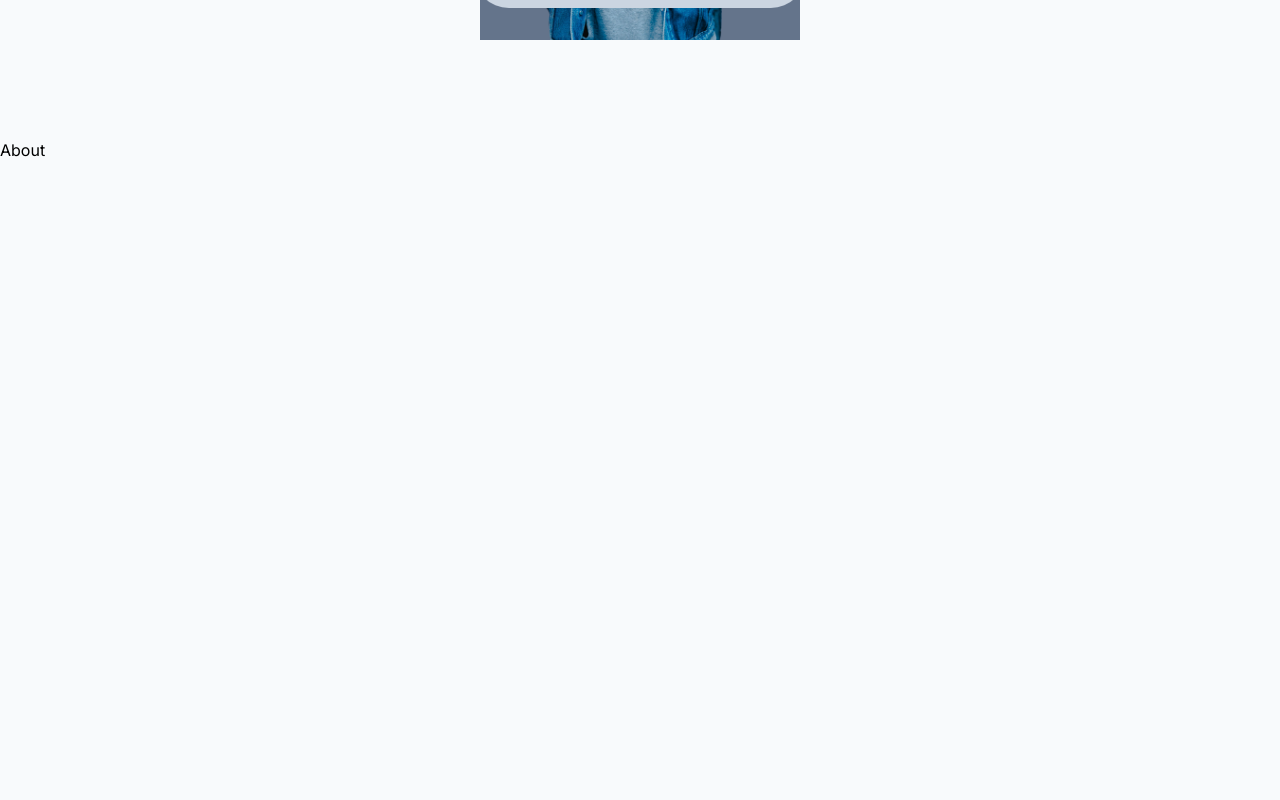
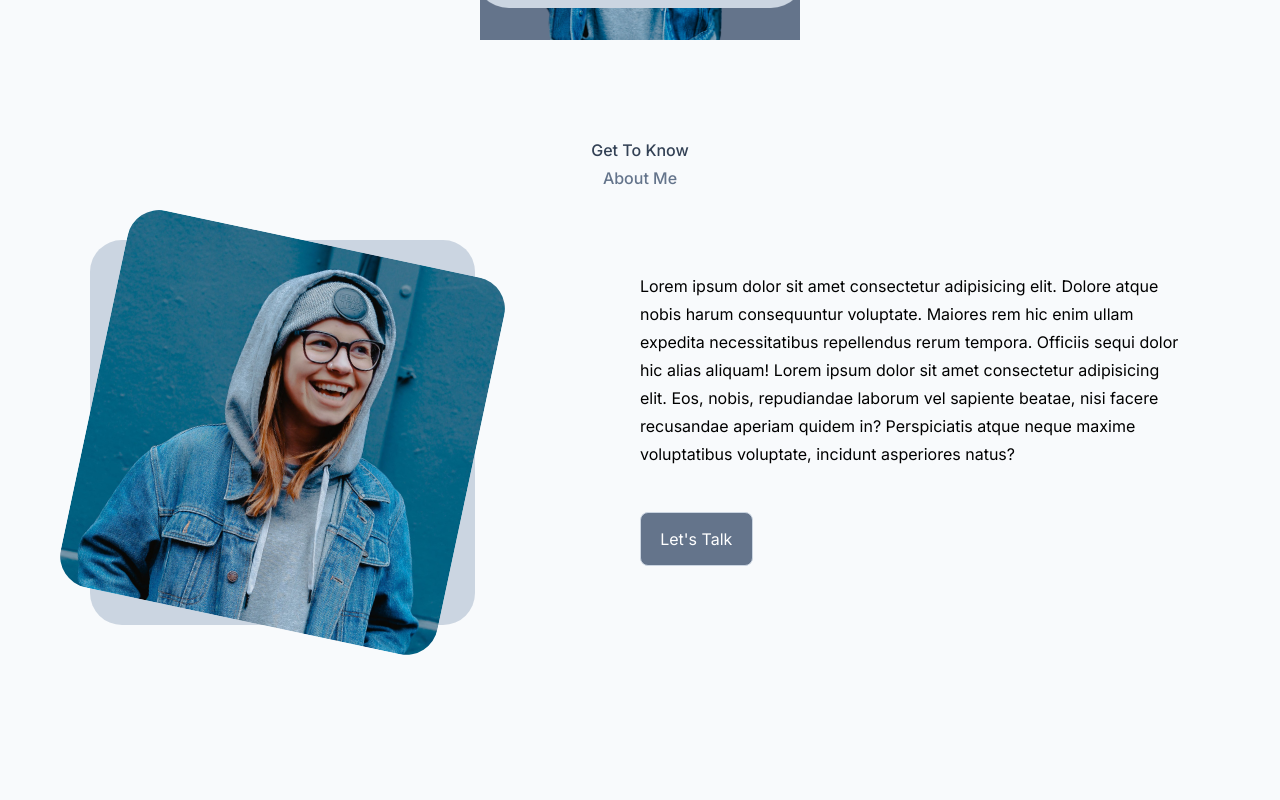
Before and after one commit to Adeyemi-Muaz-Ayomide/my-portfolio, a React (Vite) app: page / in a window 1280 px wide. Shown: the part 760-1560 px from the top of the page. Built offline with nearby package versions, Linux system fonts and the light colour scheme.

Commit message:
about section completed

```diff
--- a/src/components/about/About.tsx
+++ b/src/components/about/About.tsx
@@ -1,5 +1,61 @@
+import ME from "../../assets/me-about.jpg";
+// import { FaAward } from "react-icons/fa";
+// import { FiUsers } from "react-icons/fi";
+// import { VscFolderLibrary } from "react-icons/vsc";
+
 const About = () => {
-  return <section id='about'>About</section>;
+  return (
+    <section id="about">
+      <h5>Get To Know</h5>
+      <h2 className="text-slate-500">About Me</h2>
+
+      <div className=" container grid grid-cols-[35%,50%] gap-[15%] max-[1024px]:gap-0 max-[1024px]:grid-cols-1">
+        {/* About Me */}
+        <div className=" w-full aspect-square rounded-[2rem] grid place-items-center max-[1024px]:w-2/4 max-[1024px]:mt-8 max-[1024px]:mx-auto max-[1024px]:mb-16 max-[600px]:w-[65%] max-[600px]:mt-0 max-[600px]:mr-12 max-[600px]:mb-8 bg-gradient-to-r from-transparent to bg-slate-300">
+          {/* About Me Image */}
+          <div className=" rounded-[2rem] overflow-hidden rotate-12 transition-all duration-500 ease-in hover:rotate-0 ">
+            <img src={ME} alt="About me image" />
+          </div>
+        </div>
+
+        {/* About Content */}
+        <div className=" max-[600px]:text-center">
+          {/* About Cards */}
+          {/* <div className=" grid gap-6 grid-cols-3">
+            <article>
+              <FaAward />
+              <h5>Experience</h5>
+              <small>3+ Years Working</small>
+            </article>
+            <article>
+              <FiUsers />
+              <h5>Clients</h5>
+              <small>200+ Worldwide</small>
+            </article>
+            <article>
+              <VscFolderLibrary />
+              <h5>Projects</h5>
+              <small>80+ Completed</small>
+            </article>
+          </div> */}
+
+          <p className=" mt-8 mr-0 mb-11 max-[1024px]:m-4 max-[1024px]:mx-0 max-[1024px]:mb-6 max-[600px]:mx-0 max-[600px]:my-6">
+            Lorem ipsum dolor sit amet consectetur adipisicing elit. Dolore
+            atque nobis harum consequuntur voluptate. Maiores rem hic enim ullam
+            expedita necessitatibus repellendus rerum tempora. Officiis sequi
+            dolor hic alias aliquam! Lorem ipsum dolor sit amet consectetur
+            adipisicing elit. Eos, nobis, repudiandae laborum vel sapiente
+            beatae, nisi facere recusandae aperiam quidem in? Perspiciatis atque
+            neque maxime voluptatibus voluptate, incidunt asperiores natus?
+          </p>
+
+          <a href="#contact" className="btn btn-primary">
+            Let's Talk
+          </a>
+        </div>
+      </div>
+    </section>
+  );
 };
 
 export default About;
--- a/src/components/header/CTAs.tsx
+++ b/src/components/header/CTAs.tsx
@@ -6,7 +6,7 @@
       <a href={CV} download className=" btn bg-white">
         Download CV
       </a>
-      <a href="#contact" className="btn bg-slate-500 text-white">
+      <a href="#contact" className="btn btn-primary">
         Let's talk
       </a>
     </div>
--- a/src/components/nav/Nav.tsx
+++ b/src/components/nav/Nav.tsx
@@ -4,7 +4,6 @@
 import { BiBook } from "react-icons/bi";
 import { RiServiceLine } from "react-icons/ri";
 import { BiMessageSquareDetail } from "react-icons/bi";
-
 
 const Nav = () => {
   const [activeNav, setActiveNav] = useState("#");
--- a/src/index.css
+++ b/src/index.css
@@ -25,6 +25,9 @@
   }
   .btn:hover {
     @apply border-transparent;
+  }
+  .btn-primary {
+    @apply bg-slate-500 text-white
   }
   .container {
     @apply w-9/12 mx-auto my-0 sm:w-[90%] md:w-[86%];
```
